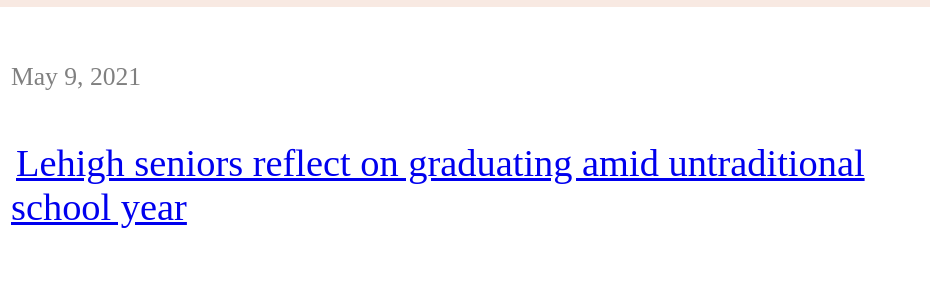
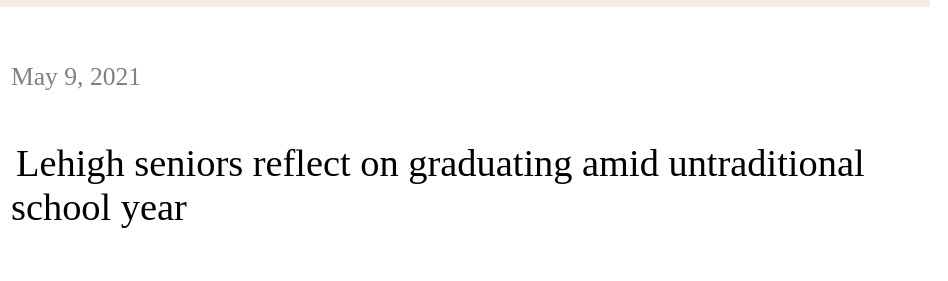
Before and after one commit to mirandaasral/mirandaasralportfolio.github.io, a plain HTML site: page writingsamples.html in a window 1280 px wide. Shown: the part 331-612 px from the top of the page, 332-1280 px from the left. Drawn offline with Linux system fonts and the light colour scheme.

Commit message:
title color

```diff
--- a/style.css
+++ b/style.css
@@ -313,7 +313,6 @@ p{
  .title{
      font-size: 3vw;
      text-align: left;
-     text-decoration: none;
  }
 
  .date{
@@ -321,3 +320,8 @@ p{
      color: grey;
      text-align: left;
  }
+
+.titleclass{
+    text-decoration: none;
+    color: black;
+}
--- a/writingsamples.html
+++ b/writingsamples.html
@@ -29,7 +29,7 @@
                         May 9, 2021
                     </p>
                     <p class = "title">
-                         <a href = "https://thebrownandwhite.com/2021/05/09/lehigh-seniors-reflect-on-this-untraditional-school-year/">
+                         <a class = "titleclass" href = "https://thebrownandwhite.com/2021/05/09/lehigh-seniors-reflect-on-this-untraditional-school-year/">
                             Lehigh seniors reflect on graduating amid untraditional school year</a>
                     </p>
 
```
